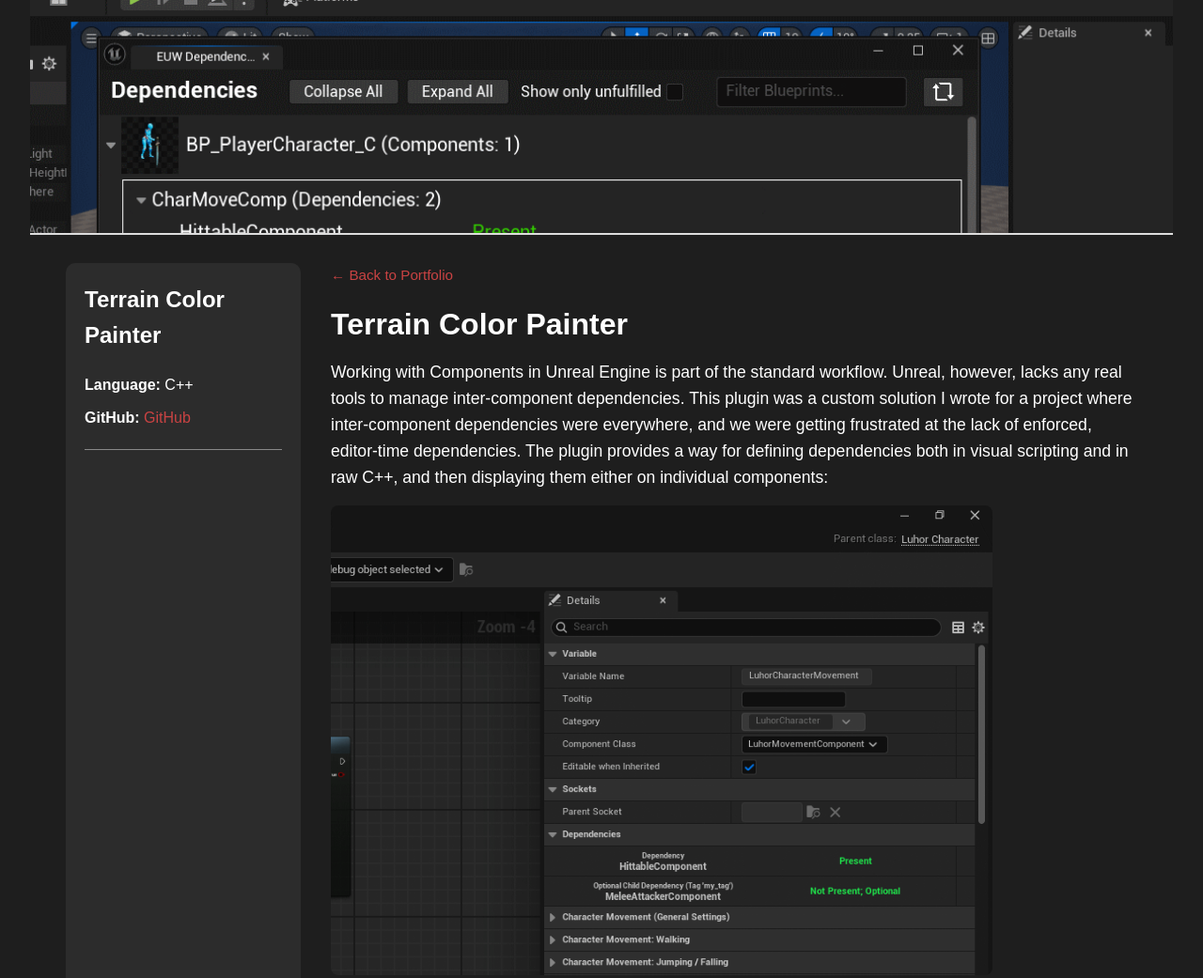
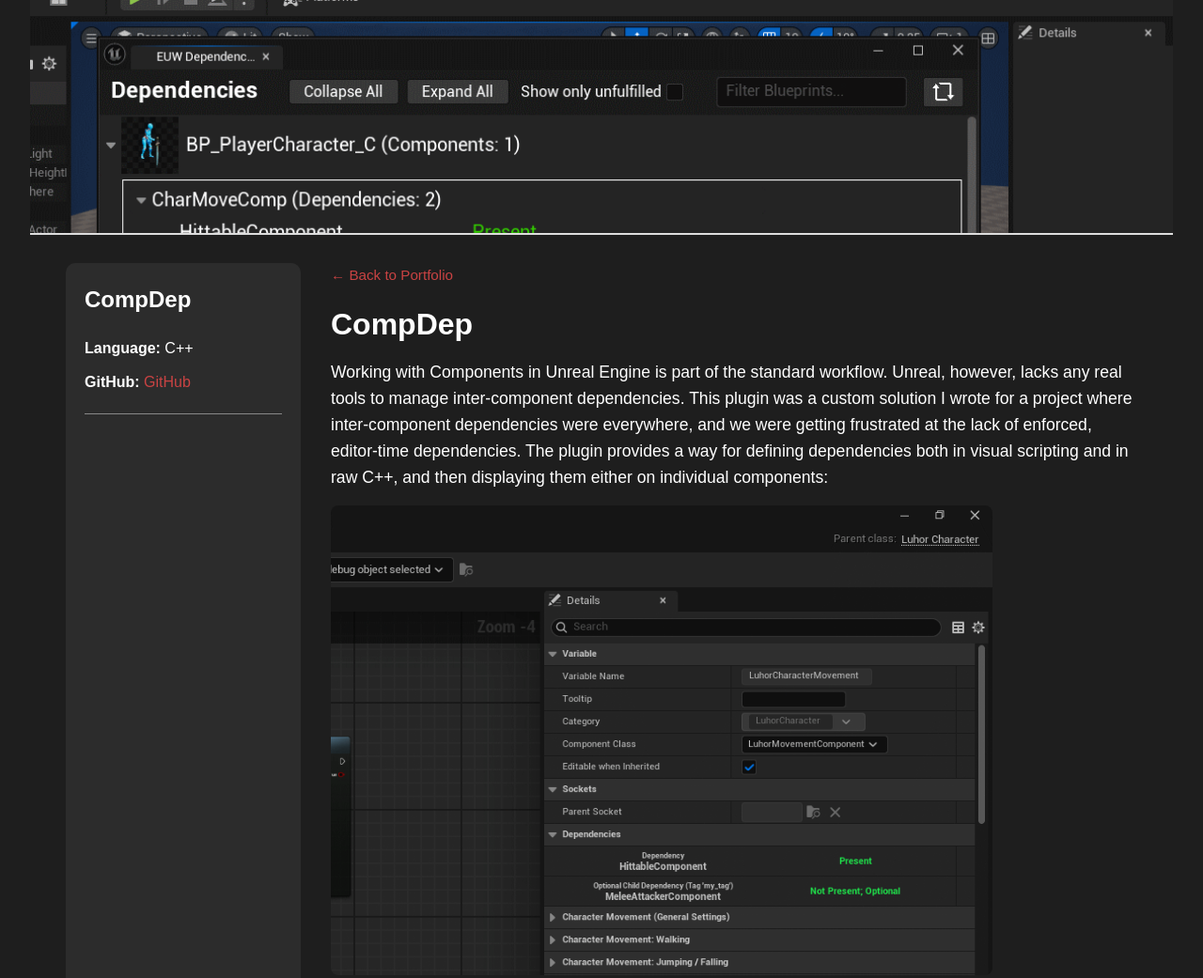
Before and after one commit to Akadeax/portfolio, a plain HTML site: page project-pages/compdep.html in a window 1280 px wide. Shown: the top 1041 px of the page at 94% size. Drawn offline with Linux system fonts and the light colour scheme.

Commit message:
fix typo

```diff
--- a/project-pages/compdep.html
+++ b/project-pages/compdep.html
@@ -14,7 +14,7 @@
 
   <div class="page-layout">
     <aside class="sidebar">
-        <h2>Terrain Color Painter</h2>
+        <h2>CompDep</h2>
         <p><strong>Language:</strong> C++</p>
         <p><strong>GitHub:</strong> <a href="https://github.com/Akadeax/comp-dep" target="_blank">GitHub</a></p>
         <hr />
@@ -23,7 +23,7 @@
     <main class="content">
       <a href="../index.html" class="back-button">← Back to Portfolio</a>
 
-      <h1>Terrain Color Painter</h1>
+      <h1>CompDep</h1>
       <p class="description">
         Working with Components in Unreal Engine is part of the standard workflow.
         Unreal, however, lacks any real tools to manage inter-component dependencies. This plugin was a custom solution I wrote for a
```
